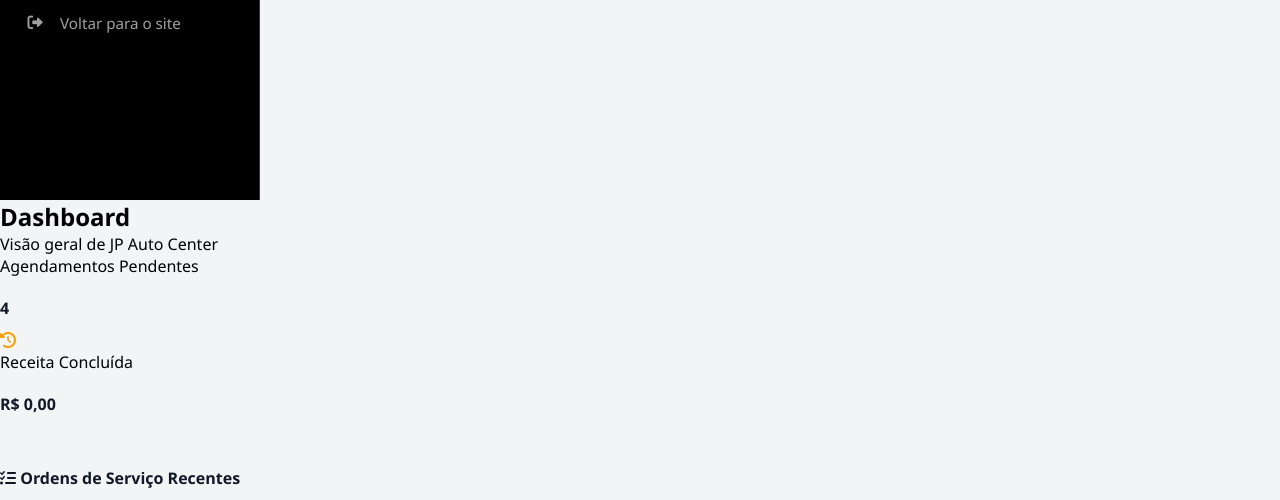
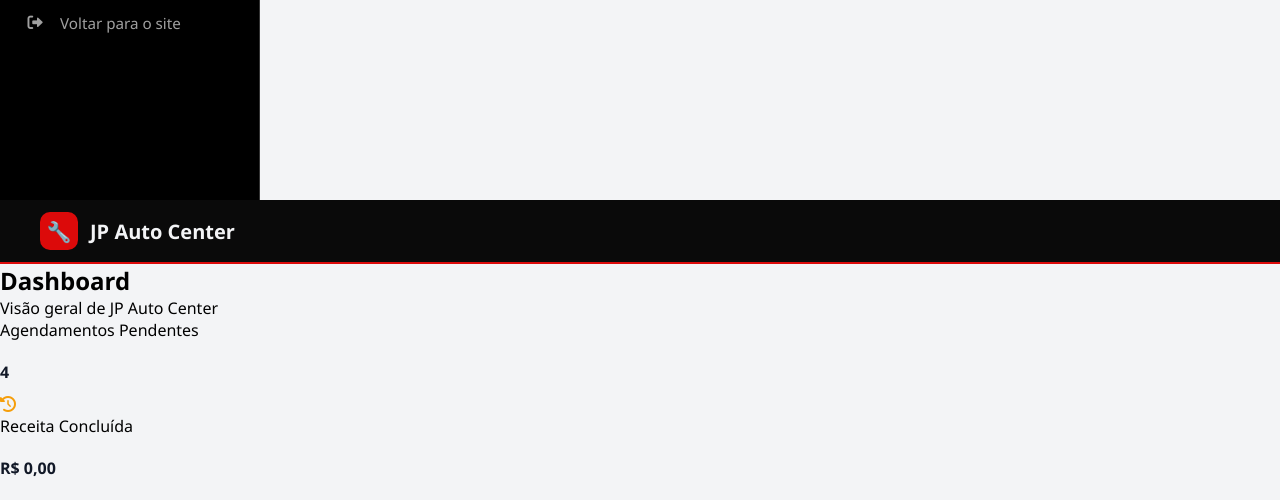
Before and after one commit to Bbasilisco/ProjetoIntegradorWeb, a PHP site: page /Paginas/AreaAdmin.php in a window 1280 px wide. Shown: the part 600-1100 px from the top of the page. Run offline with PHP 8.4, Linux system fonts and the light colour scheme; data comes from the database, SQL or seed files in the repository.

Commit message:
teste topo

```diff
--- a/FrontEnd/Estilo.css
+++ b/FrontEnd/Estilo.css
@@ -356,13 +356,7 @@ textarea {
 
 
 
-    position: fixed;
-    /* se já estiver, mantém */
-
-    top: 0;
-
-    left: 0;
-
+    position: relative;
 }
 
 
```
